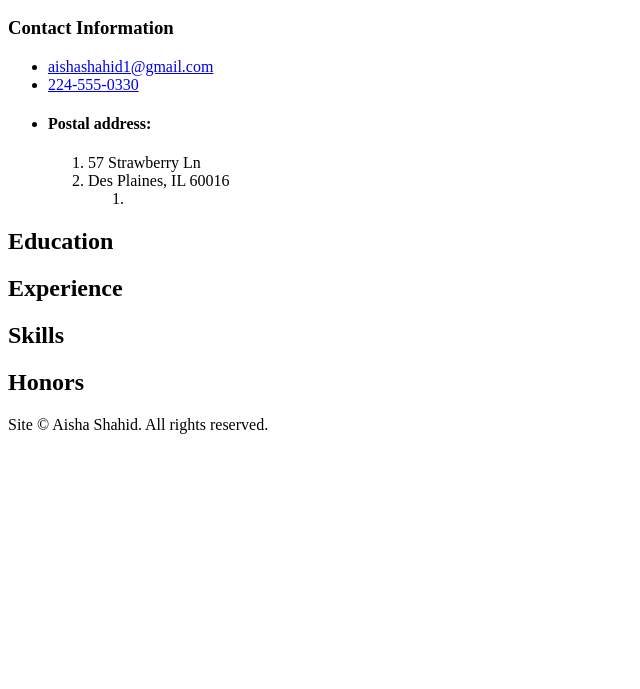
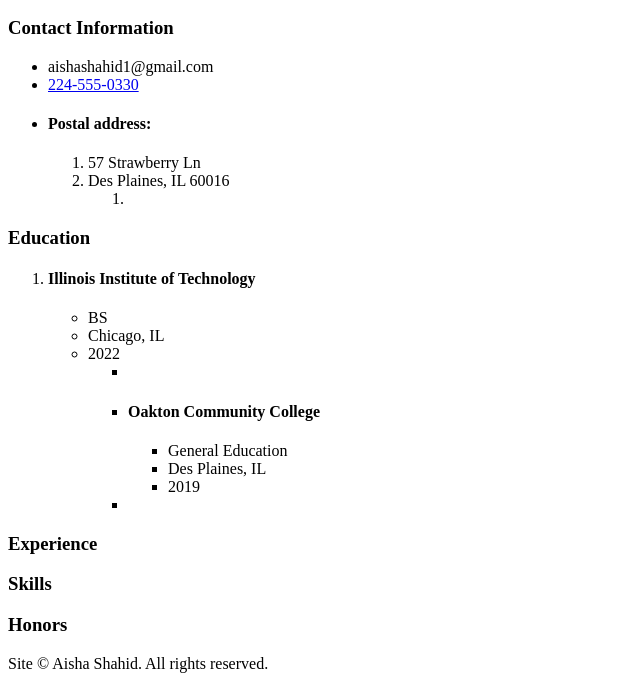
Before and after one commit to ashahid4/project-one, a plain HTML site: page resume/index.html in a window 1280 px wide. Shown: the part 154-843 px from the top of the page, without its empty margins (0-640 px from the left). Before the commit the page ends 800 px from the top, so only its background shows below. Drawn offline with Linux system fonts and the light colour scheme.

Commit message:
Add information to education section of resume

```diff
--- a/resume/index.html
+++ b/resume/index.html
@@ -9,11 +9,12 @@
       <h1>Aisha Shahid</h1>
     </header>
     <main id="content">
-      <h2>Resume</h2>
+      <article>
+        <h2>Resume</h2>
       <aside id="contact">
         <h3>Contact Information</h3>
         <ul class="contact">
-          <li class="email"><a href="mailto:aishashahid1@gmail.com">aishashahid1@gmail.com</a></li>
+          <li class="email"><ahref="mailto:aishashahid1@gmail.com">aishashahid1@gmail.com</a></li>
           <li class="tel"><a href="tel:+12245550330">224-555-0330</a></li>
           <li class="postal">
             <h4>Postal address:</h4>
@@ -24,18 +25,34 @@
           <li>
         </ul>
       <aside>
-      <article>
+        <section id="education">
+          <h3>Education</h3>
+          <ol>
+            <li class="university">
+              <h4>Illinois Institute of Technology</h4>
+              <ul>
+                <li class="degree">BS</li>
+                <li class="location">Chicago, IL</li>
+                <li class="year">2022</li>
+              <ul>
+            <li>
+            <li>
+              <h4>Oakton Community College</h4>
+              <ul>
+                <li>General Education</li>
+                <li>Des Plaines, IL</li>
+                <li>2019</li>
+              </ul>
+            <li>
+          </ol>
         <section>
-          <h2>Education</h2>
+          <h3>Experience</h3>
         <section>
         <section>
-          <h2>Experience</h2>
+          <h3>Skills</h3>
         <section>
         <section>
-          <h2>Skills</h2>
-        <section>
-        <section>
-          <h2>Honors</h2>
+          <h3>Honors</h3>
         <section>
 
 
```
